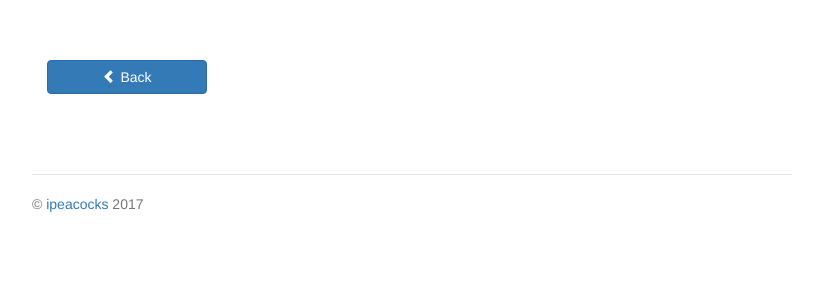
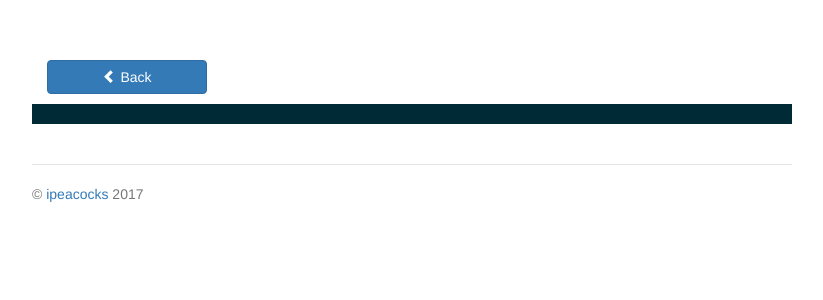
Before and after one commit to ipeacocks/ansibletasker, a Flask app: page /output in a window 1280 px wide. Shown: the top 300 px of the page, without its empty margins (228-1051 px from the left). Run offline with Flask 2, Linux system fonts and the light colour scheme; data that the repository does not hold is empty; some libraries are stand-ins or nearby versions.

Commit message:
Changed output code view

```diff
--- a/project/static/css/main.css
+++ b/project/static/css/main.css
@@ -1,8 +1,11 @@
 .error {
-  color: red;
-  font-size: .8em;
+    color: red;
+    font-size: .8em;
 }
 
 .output {
-word-wrap: break-word;
+    word-wrap: break-word;
+    background-color: #002B36;
+    color: #C2D7D3;
+    font-family: Consolas, Monaco, Lucida Console, Liberation Mono, DejaVu Sans Mono, Bitstream Vera Sans Mono, Courier New, monospace;
 }
--- a/project/templates/output.html
+++ b/project/templates/output.html
@@ -2,13 +2,12 @@
 
 {% block content %}
 
-<div id="div1" class="col-md-3">
+<div id="button" class="col-md-3">
     <p id="back_button"></p>
 </div>
 
-<div class="col-md-12">
+<div class="col-md-12 output" id="output">
     <br>
-    <p><span class="output" id="output"></span></p>
 </div>
 
 <script type="text/javascript" src="{{ url_for('static', filename='js/output.js') }}"></script>
--- a/project/views.py
+++ b/project/views.py
@@ -56,7 +56,7 @@ def stream():
             universal_newlines=True
         )
         for line in iter(proc.stdout.readline, ''):
-            sleep(0.5)
+            # sleep(0.5)
             yield '{}\n'.format(line.rstrip())
 
     return app.response_class(generate(), mimetype='text/plain')
```
Also changed, not shown: project/ansibletasker.db.
